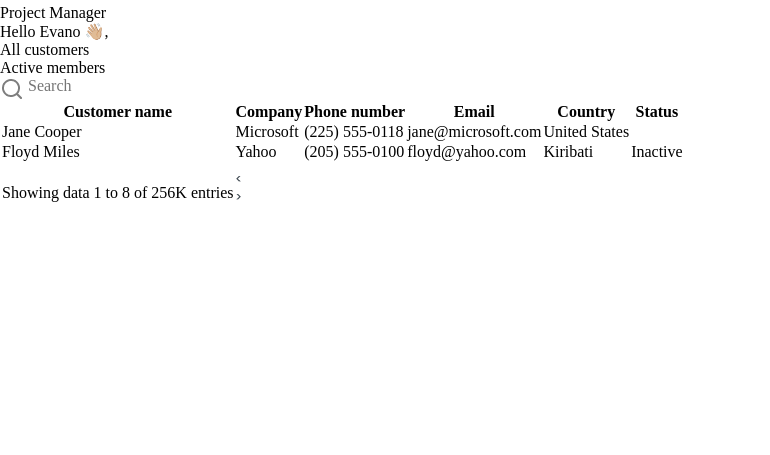
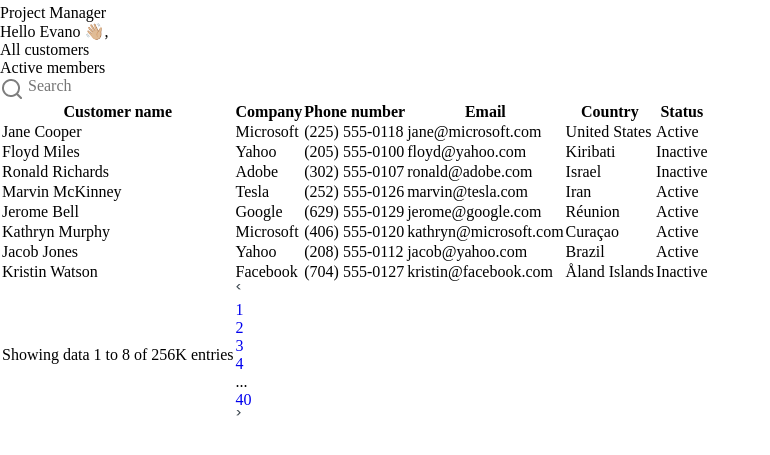
Before and after one commit to holus-bolus/markup-table, a plain HTML site: page index.html in a window 1280 px wide. Shown: the part 303-758 px from the top of the page, without its empty margins (0-770 px from the left). Drawn offline with Linux system fonts and the light colour scheme.

Commit message:
Added the pages pagination

```diff
--- a/index.html
+++ b/index.html
@@ -116,7 +116,7 @@
                         <td class="dashboard__table-cell">(225) 555-0118</td>
                         <td class="dashboard__table-cell">jane@microsoft.com</td>
                         <td class="dashboard__table-cell">United States</td>
-                        <td class="dashboard__table-cell dashboard__status"></td>
+                        <td class="dashboard__table-cell dashboard__status">Active</td>
                     </tr>
                     <tr class="dashboard__table-row">
                         <td class="dashboard__table-cell">Floyd Miles</td>
@@ -127,71 +127,81 @@
                         <td class="dashboard__table-cell dashboard__status">Inactive</td>
                     </tr>
                     <tr class="dashboard__table-row">
-                        <td class="dashboard__table-cell"></td>
-                        <td class="dashboard__table-cell"></td>
-                        <td class="dashboard__table-cell"></td>
-                        <td class="dashboard__table-cell"></td>
-                        <td class="dashboard__table-cell"></td>
-                        <td class="dashboard__table-cell dashboard__status"></td>
+                        <td class="dashboard__table-cell">Ronald Richards</td>
+                        <td class="dashboard__table-cell">Adobe</td>
+                        <td class="dashboard__table-cell">(302) 555-0107</td>
+                        <td class="dashboard__table-cell">ronald@adobe.com</td>
+                        <td class="dashboard__table-cell">Israel</td>
+                        <td class="dashboard__table-cell dashboard__status">Inactive</td>
                     </tr>
                     <tr class="dashboard__table-row">
-                        <td class="dashboard__table-cell"></td>
-                        <td class="dashboard__table-cell"></td>
-                        <td class="dashboard__table-cell"></td>
-                        <td class="dashboard__table-cell"></td>
-                        <td class="dashboard__table-cell"></td>
-                        <td class="dashboard__table-cell dashboard__status"></td>
+                        <td class="dashboard__table-cell">Marvin McKinney</td>
+                        <td class="dashboard__table-cell">Tesla</td>
+                        <td class="dashboard__table-cell">(252) 555-0126</td>
+                        <td class="dashboard__table-cell">marvin@tesla.com</td>
+                        <td class="dashboard__table-cell">Iran</td>
+                        <td class="dashboard__table-cell dashboard__status">Active</td>
                     </tr>
                     <tr class="dashboard__table-row">
-                        <td class="dashboard__table-cell"></td>
-                        <td class="dashboard__table-cell"></td>
-                        <td class="dashboard__table-cell"></td>
-                        <td class="dashboard__table-cell"></td>
-                        <td class="dashboard__table-cell"></td>
-                        <td class="dashboard__table-cell"></td>
+                        <td class="dashboard__table-cell">Jerome Bell</td>
+                        <td class="dashboard__table-cell">Google</td>
+                        <td class="dashboard__table-cell">(629) 555-0129</td>
+                        <td class="dashboard__table-cell">jerome@google.com</td>
+                        <td class="dashboard__table-cell">Réunion</td>
+                        <td class="dashboard__table-cell dashboard__status">Active</td>
                     </tr>
                     <tr class="dashboard__table-row">
-                        <td class="dashboard__table-cell"></td>
-                        <td class="dashboard__table-cell"></td>
-                        <td class="dashboard__table-cell"></td>
-                        <td class="dashboard__table-cell"></td>
-                        <td class="dashboard__table-cell"></td>
-                        <td class="dashboard__table-cell dashboard__status"></td>
+                        <td class="dashboard__table-cell">Kathryn Murphy</td>
+                        <td class="dashboard__table-cell">Microsoft</td>
+                        <td class="dashboard__table-cell">(406) 555-0120</td>
+                        <td class="dashboard__table-cell">kathryn@microsoft.com</td>
+                        <td class="dashboard__table-cell">Curaçao</td>
+                        <td class="dashboard__table-cell dashboard__status">Active</td>
                     </tr>
                     <tr class="dashboard__table-row">
-                        <td class="dashboard__table-cell"></td>
-                        <td class="dashboard__table-cell"></td>
-                        <td class="dashboard__table-cell"></td>
-                        <td class="dashboard__table-cell"></td>
-                        <td class="dashboard__table-cell"></td>
-                        <td class="dashboard__table-cell dashboard__status"></td>
+                        <td class="dashboard__table-cell">Jacob Jones</td>
+                        <td class="dashboard__table-cell">Yahoo</td>
+                        <td class="dashboard__table-cell">(208) 555-0112</td>
+                        <td class="dashboard__table-cell">jacob@yahoo.com</td>
+                        <td class="dashboard__table-cell">Brazil</td>
+                        <td class="dashboard__table-cell dashboard__status">Active</td>
                     </tr>
                     <tr class="dashboard__table-row">
-                        <td class="dashboard__table-cell"></td>
-                        <td class="dashboard__table-cell"></td>
-                        <td class="dashboard__table-cell"></td>
-                        <td class="dashboard__table-cell"></td>
-                        <td class="dashboard__table-cell"></td>
-                        <td class="dashboard__table-cell dashboard__status"></td>
+                        <td class="dashboard__table-cell">Kristin Watson</td>
+                        <td class="dashboard__table-cell">Facebook</td>
+                        <td class="dashboard__table-cell">(704) 555-0127</td>
+                        <td class="dashboard__table-cell">kristin@facebook.com</td>
+                        <td class="dashboard__table-cell">Åland Islands</td>
+                        <td class="dashboard__table-cell dashboard__status">Inactive</td>
                     </tr>
                     </tbody>
                     <tfoot class="dashboard__table-footer">
                     <tr class="dashboard__table-footer-row">
-                        <td class="dashboard__footer-data">Showing data 1 to 8 of  256K entries</td>
+                        <td class="dashboard__footer-data">Showing data 1 to 8 of 256K entries</td>
                         <td class="dashboard__footer-counter">
                             <ul class="dashboard__pages-counter">
-                                <li class="dashbaord__list">
+                                <li class="dashboard__list">
                                     <img src="src/images/icons/chevron-left-footer.png" alt="A left chevron">
                                 </li>
-                                <li class="dashbaord__list">
+                                <li class="dashboard__list">
+                                    <a href="#" class="dashboard__counter-link">1</a>
+                                </li>
+                                <li class="dashboard__list">
+                                    <a href="#" class="dashboard__counter-link">2</a>
+                                </li>
+                                <li class="dashboard__list">
+                                    <a href="#" class="dashboard__counter-link">3</a>
+                                </li>
+                                <li class="dashboard__list">
+                                    <a href="#" class="dashboard__counter-link">4</a>
+                                </li>
+                                <li class="dashboard__list">...</li>
+                                <li class="dashboard__list">
+                                    <a href="#" class="dashboard__counter-link">40</a>
+                                </li>
+                                <li class="dashboard__list">
                                     <img src="src/images/icons/chevron-right-footer.png" alt="A right chevron">
                                 </li>
-                                <li class="dashbaord__list"></li>
-                                <li class="dashbaord__list"></li>
-                                <li class="dashbaord__list"></li>
-                                <li class="dashbaord__list"></li>
-                                <li class="dashbaord__list"></li>
-                                <li class="dashbaord__list"></li>
                             </ul>
                         </td>
                     </tr>
```
